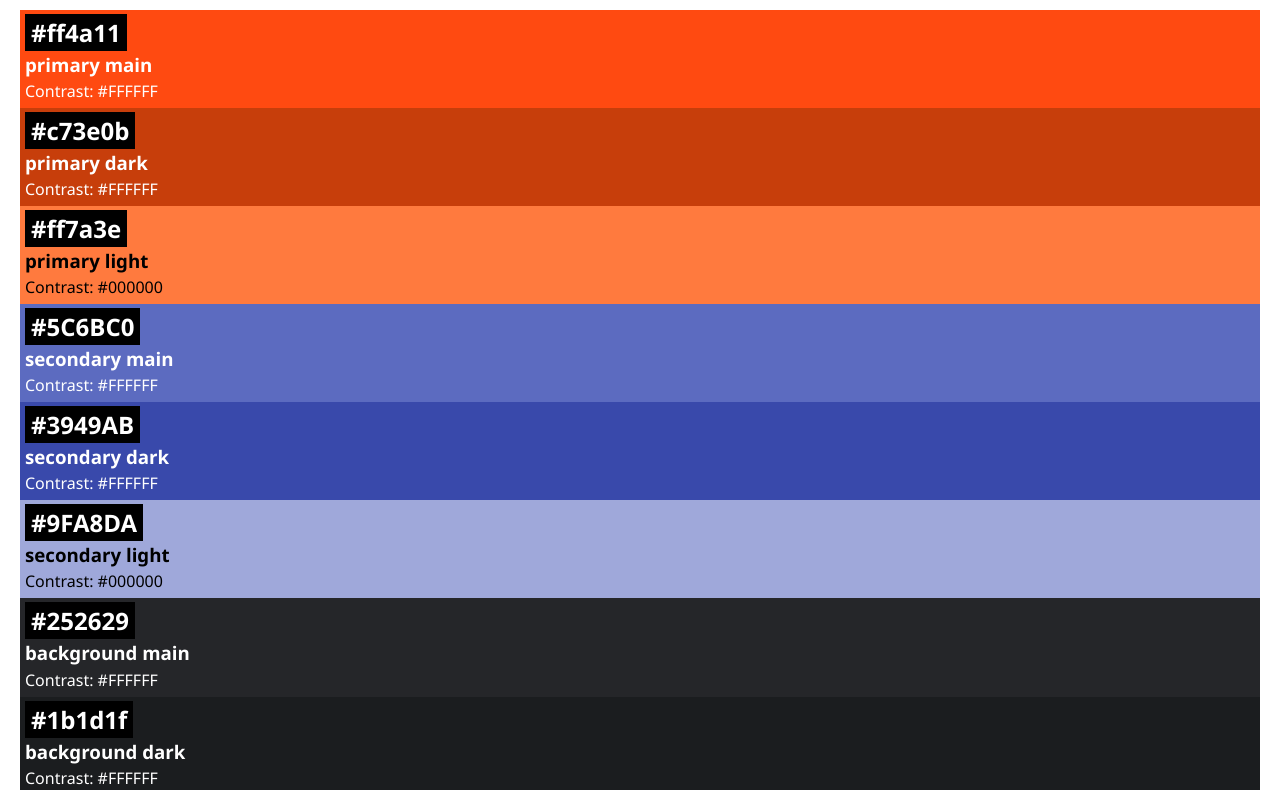
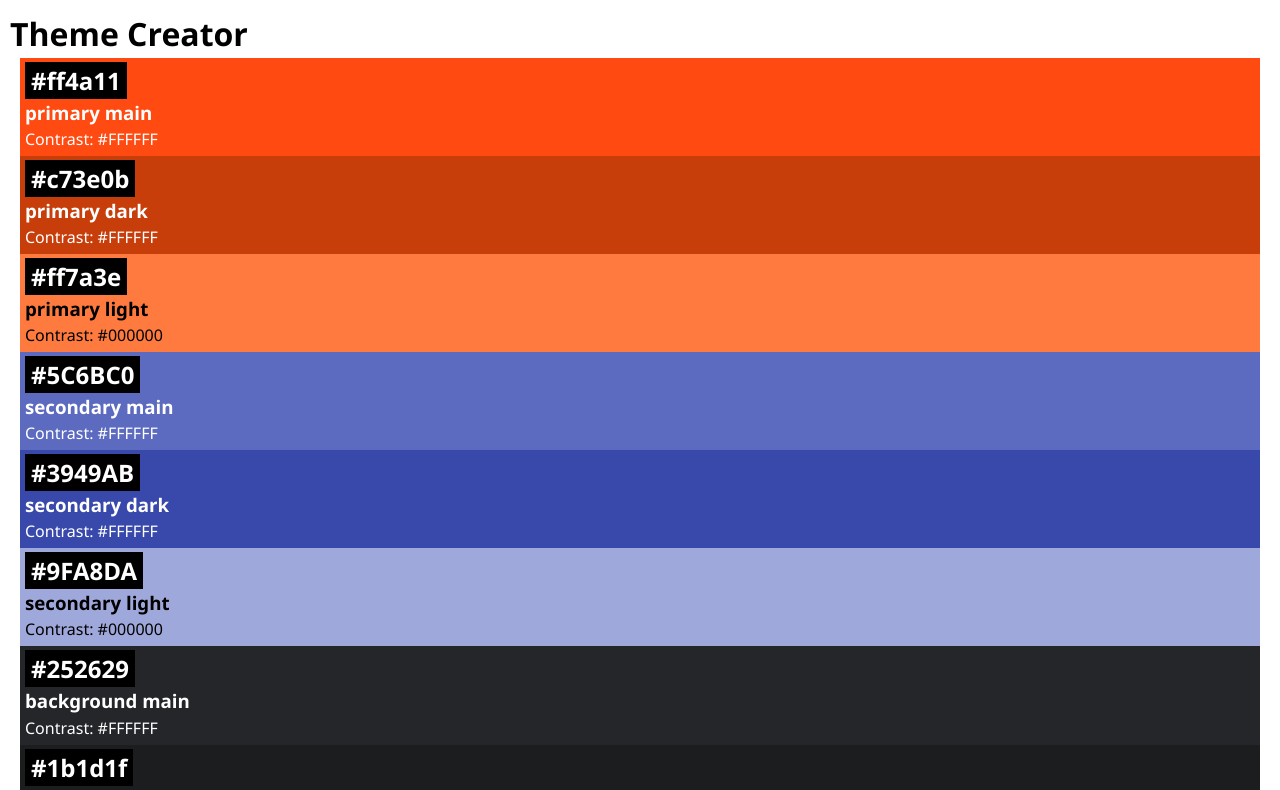
Before and after one commit to jaghori-dev/recap-4, a React (Vite) app: page / in a window 1280 px wide. Shown: the top 790 px of the page. Built offline with nearby package versions, Linux system fonts and the light colour scheme.

Commit message:
add title

```diff
--- a/src/App.jsx
+++ b/src/App.jsx
@@ -5,6 +5,7 @@ import "./App.css";
 function App() {
   return (
     <>
+    <h1>Theme Creator</h1>
       {initialColors.map((color) => {
         return (
           <Color
```
